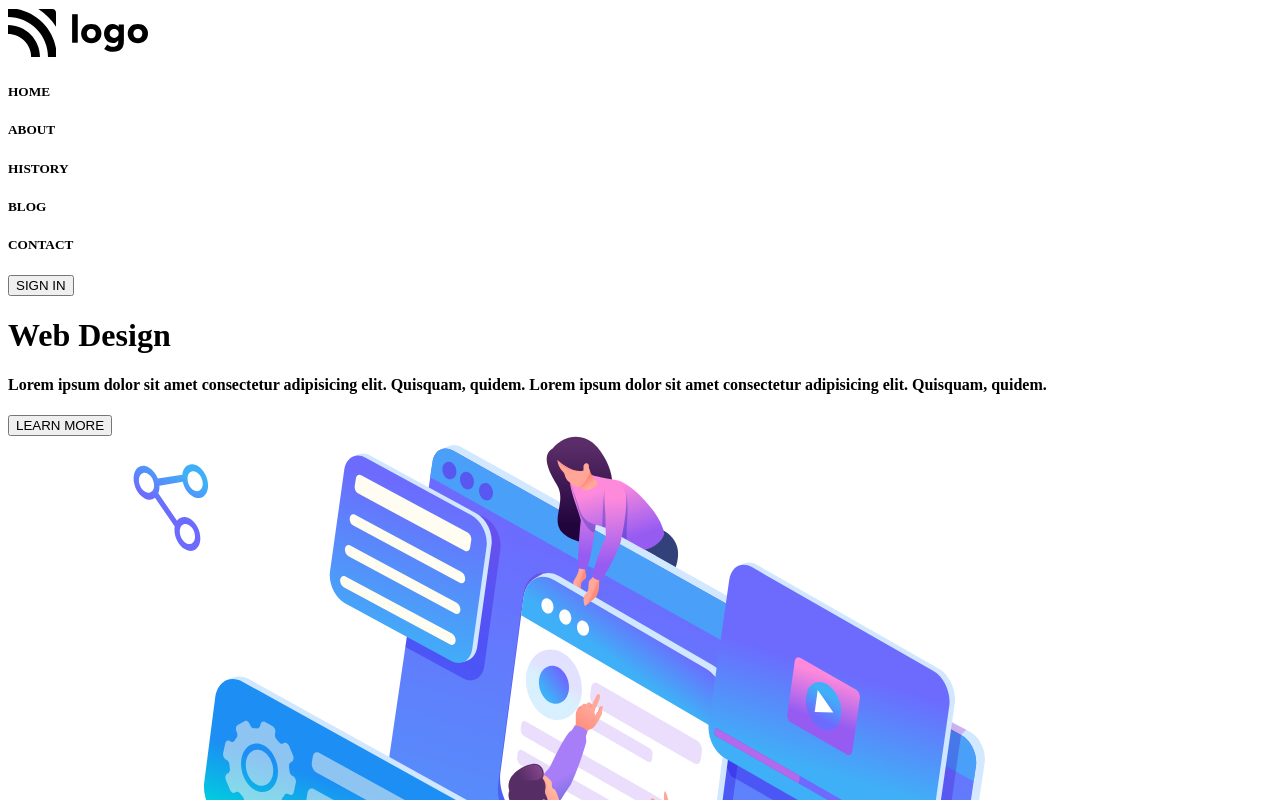
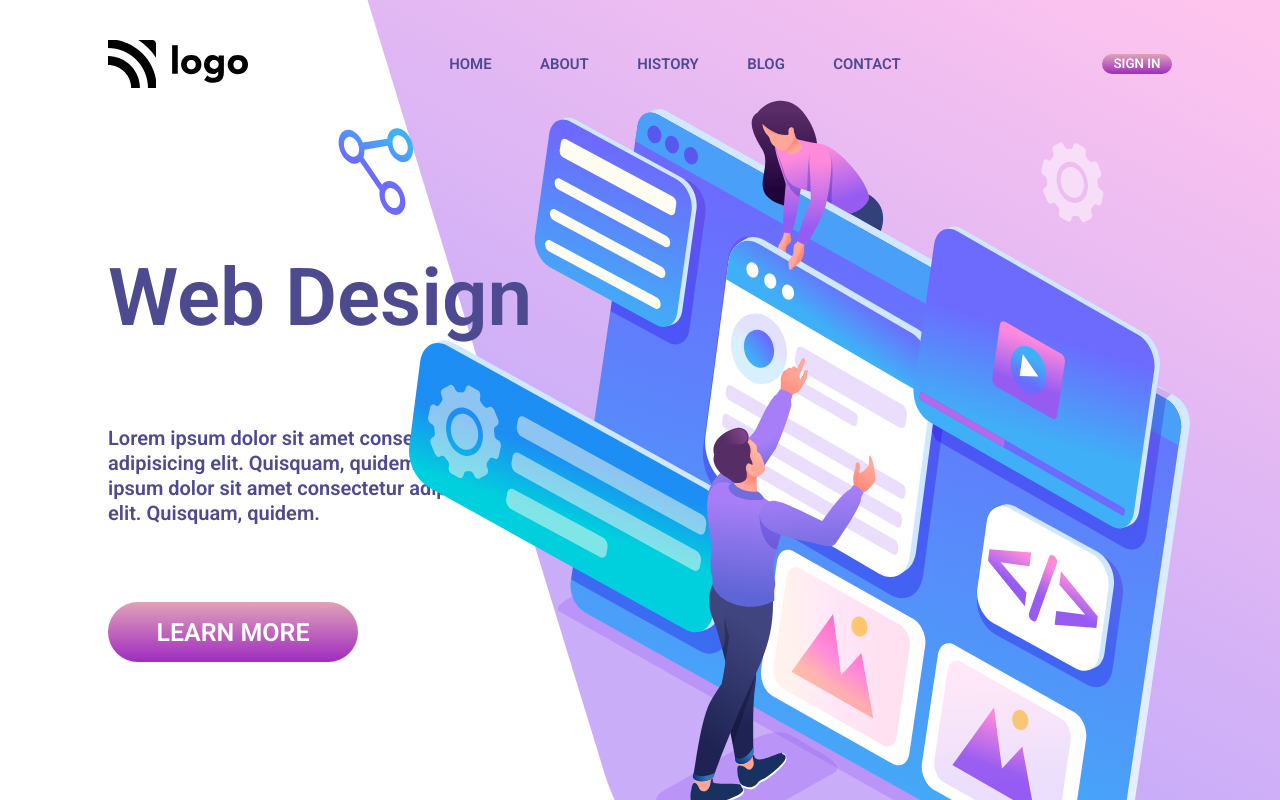
Before and after one commit to deepak-singh5219/Landing-Homepages, a website: page live-class-project-8-forked/index.html in a window 1280 px wide. Shown: the top 800 px of the page. Drawn offline with Linux system fonts and the light colour scheme.

Commit message:
second-commit

```diff
--- a/live-class-project-8-forked/css/index.css
+++ b/live-class-project-8-forked/css/index.css
@@ -0,0 +1,98 @@
+.backcover{
+    position: absolute;
+    top:0;
+    right:0;
+    z-index: -1;
+}
+
+.sidecover{
+    position: absolute;
+    right:90px;
+    top:100px;
+}
+
+.vector-img{
+    position: absolute;
+    left:1000px;
+    bottom:200px;
+}
+
+.vector-dot{
+    position: absolute;
+    left:1060px;
+    bottom:295px;
+
+}
+
+.navbar{
+    display: flex;
+    align-items: center;
+    justify-content: space-between;
+    margin-left: 100px;
+    margin-right:100px;
+    margin-top: 30px;
+    margin-bottom: 30px;
+}
+
+.navbar .nav-items{
+    display: flex;
+    align-items: center;
+    justify-content: space-around;
+    width:500px;
+    font-family: 'Roboto', sans-serif;
+    color:#4E4A90;
+    font-size: 18px;
+
+}
+
+.signin-btn{
+    border:none;
+    text-decoration: none;
+    font-family: 'Roboto', sans-serif;
+    color:white;
+    background-image:linear-gradient(#E1A2B8, #9F2BC1);
+    height:20px;
+    width:70px;
+    border-radius: 20px;
+}
+
+.left-section{
+    display: flex;
+    align-items: flex-start;
+    flex-direction: column;
+    justify-content: center;
+    margin:100px;
+    font-family: 'Roboto', sans-serif;
+}
+
+.left-section h1{
+    font-size: 80px;
+    color:#4E4A90;
+    font-weight: 600;
+
+}
+
+.left-section h4{
+    text-decoration: none;
+    font-weight: normal;
+    width:400px;
+    line-height:25px;
+    color:#4E4A90;
+    font-size: 20px;
+}
+
+.learn-more-btn{
+
+    border:none;
+    text-decoration: none;
+    font-family: 'Roboto', sans-serif;
+    color:white;
+    background-image:linear-gradient(#E1A2B8, #9F2BC1);
+    height:60px;
+    width:250px;
+    border-radius: 40px;
+    font-size: 25px;
+    font-weight: 600;
+    margin-top: 50px;
+
+}
--- a/live-class-project-8-forked/index.html
+++ b/live-class-project-8-forked/index.html
@@ -7,15 +7,13 @@
     <link rel="stylesheet" href="css/index.css" />
     <link rel="preconnect" href="https://fonts.googleapis.com" />
     <link rel="preconnect" href="https://fonts.gstatic.com" crossorigin />
-    <link
-      href="https://fonts.googleapis.com/css2?family=Roboto&display=swap"
-      rel="stylesheet"
-    />
+    <link href="https://fonts.googleapis.com/css2?family=Roboto:wght@600&display=swap" rel="stylesheet">
+
     <title>Design Landing Page</title>
   </head>
   <body>
     <div class="main-div">
-      <nav>
+      <nav class="navbar">
         <img src="./images/logo.svg" alt="logo" />
         <div class="nav-items">
           <h5 class="nav-item">HOME</h5>
@@ -43,7 +41,8 @@
             alt="vector-dot"
             class="vector-dot"
           />
-          <img src="./images/intro-img.svg" alt="intro-img" />
+          <img src="./images/intro-img.svg" alt="intro-img" class="sidecover" />
+          <img src="./images/backcover.svg" alt="bg" class="backcover"/>
         </div>
       </div>
     </div>
```
Also changed, not shown: Readme.md, Screenshots/8.png (added).
